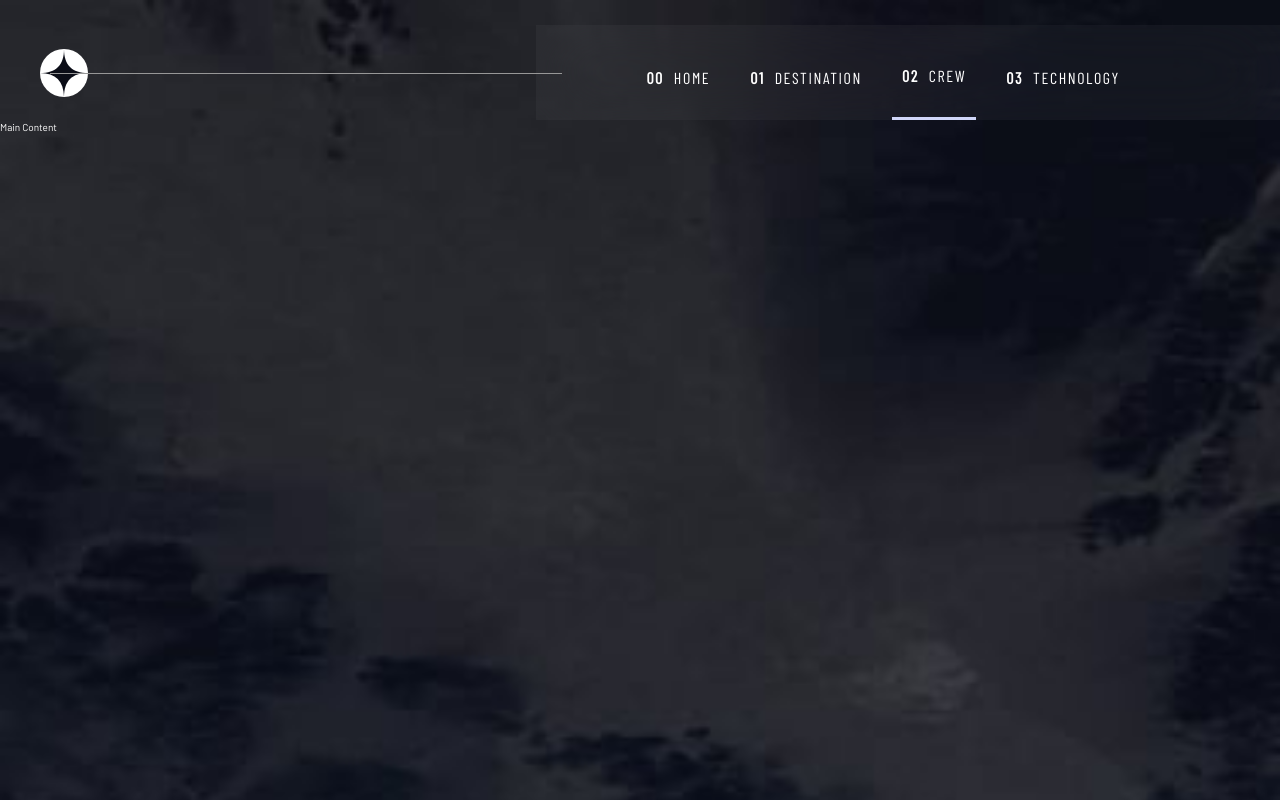
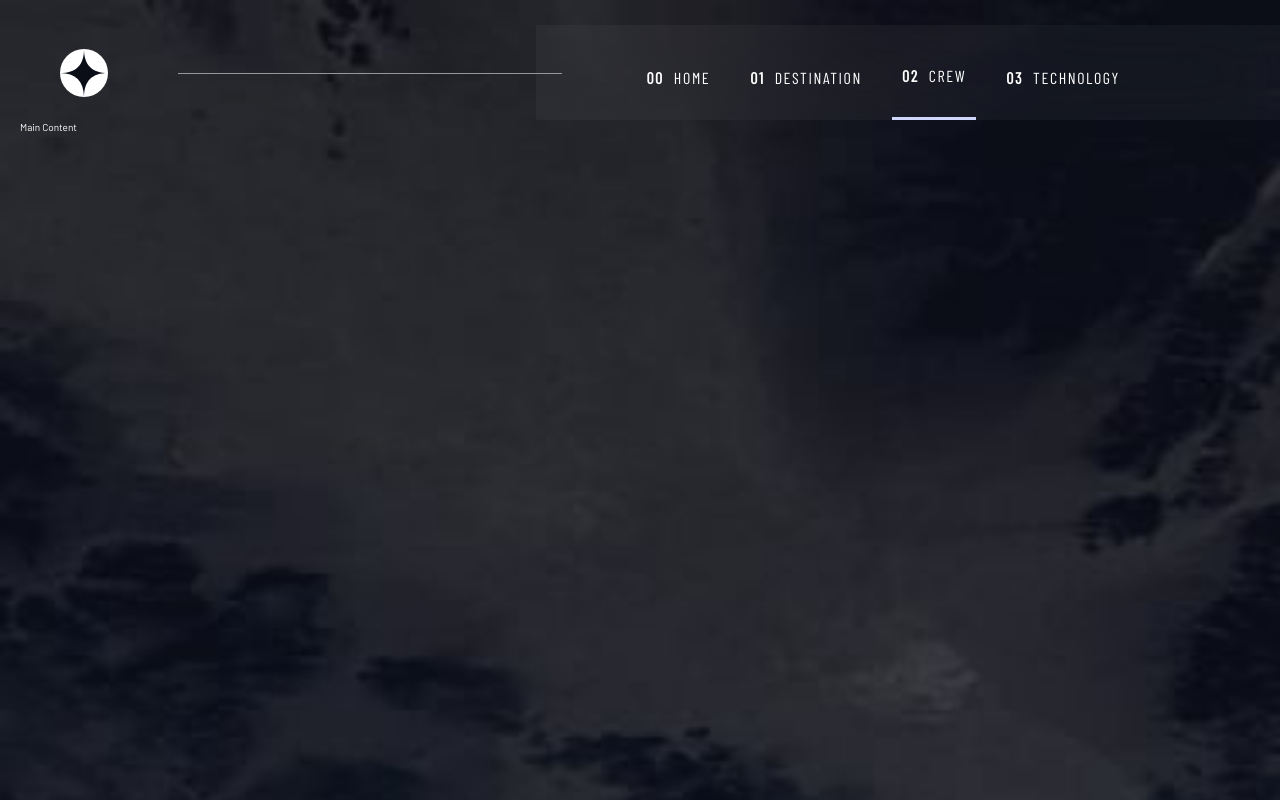
Before and after one commit to Daniel-Ezekiel/space-tourism, a React (Vite) app: page /crew in a window 1280 px wide. Built offline with nearby package versions, Linux system fonts and the light colour scheme; a web font is replaced by a local one.

Commit message:
feat: synced header across all pages

```diff
--- a/src/components/Header.jsx
+++ b/src/components/Header.jsx
@@ -29,7 +29,7 @@ const Header = () => {
         </Link>
 
         <ul
-          className='fixed bg-[rgba(255,255,255,0.04)] backdrop-blur-[4rem] top-[0] right-[-100vw] w-[60vw] h-full pt-[15rem] flex flex-col items-start gap-4 font-tagline text-lg md:static md:w-auto md:h-full md:pt-2 md:flex-row md:justify-between md:bg-[rgba(255,255,255,0.04)] md:p-[0] md:px-8 xl:pl-[10rem] xl:pr-[15rem] xl:relative  xl:right-[0] xl:before:h-[0.1rem] xl:before:absolute xl:before:top-[50%] xl:before:left-[-38vw] xl:before:w-[40vw] xl:before:bg-gray'
+          className='fixed bg-[rgba(255,255,255,0.04)] backdrop-blur-[4rem] top-[0] right-[-100vw] w-[60vw] h-full pt-[15rem] flex flex-col items-start gap-4 font-tagline text-lg md:static md:w-auto md:h-full md:pt-2 md:flex-row md:justify-between md:bg-[rgba(255,255,255,0.04)] md:p-[0] md:px-8 xl:pl-[10rem] xl:pr-[15rem] xl:relative  xl:right-[0] xl:before:h-[0.1rem] xl:before:absolute xl:before:top-[50%] xl:before:left-[-28vw] xl:before:w-[30vw] xl:before:bg-gray'
           ref={mobileMenuRef}
         >
           <NavbarLink path='/' count='00' title='Home' />
--- a/src/pages/Crew.jsx
+++ b/src/pages/Crew.jsx
@@ -7,7 +7,7 @@ const Crew = () => {
   return (
     <div
       style={{ backgroundImage: `url('${bgMobile}')` }}
-      className='min-h-[100vh] bg-cover text-white'
+      className='min-h-[100vh] p-4 bg-cover text-white md:pt-[0] md:pr-[0]'
     >
       <Header />
       <main>Main Content</main>
--- a/src/pages/Destination.jsx
+++ b/src/pages/Destination.jsx
@@ -7,7 +7,7 @@ const Destination = () => {
   return (
     <div
       style={{ backgroundImage: `url('${bgMobile}')` }}
-      className='min-h-[100vh] bg-cover text-white'
+      className='min-h-[100vh] p-4 bg-cover text-white md:pt-[0] md:pr-[0]'
     >
       <Header />
       <main>Main Content</main>
--- a/src/pages/Technology.jsx
+++ b/src/pages/Technology.jsx
@@ -7,7 +7,7 @@ const Technology = () => {
   return (
     <div
       style={{ backgroundImage: `url('${bgMobile}')` }}
-      className='min-h-[100vh] bg-cover text-white'
+      className='min-h-[100vh] p-4 bg-cover text-white md:pt-[0] md:pr-[0]'
     >
       <Header />
       <main>Main Content</main>
```
